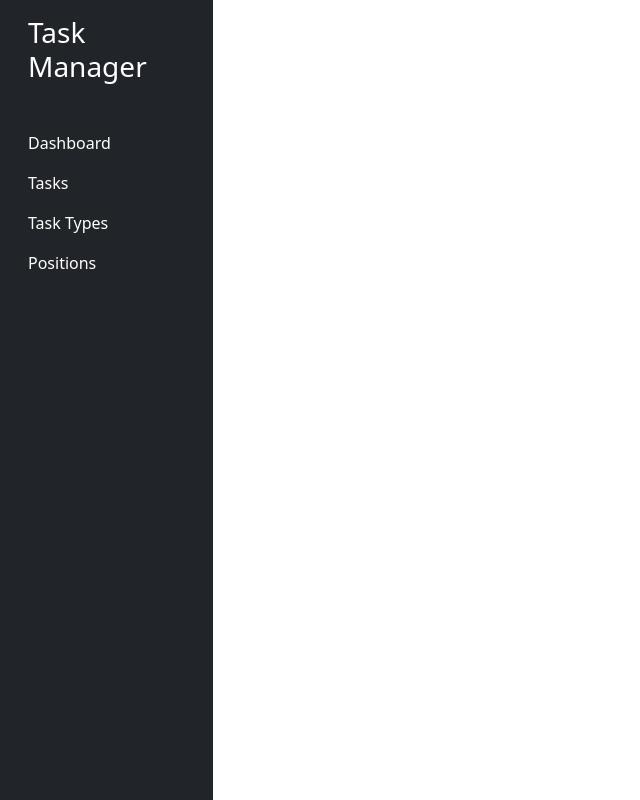
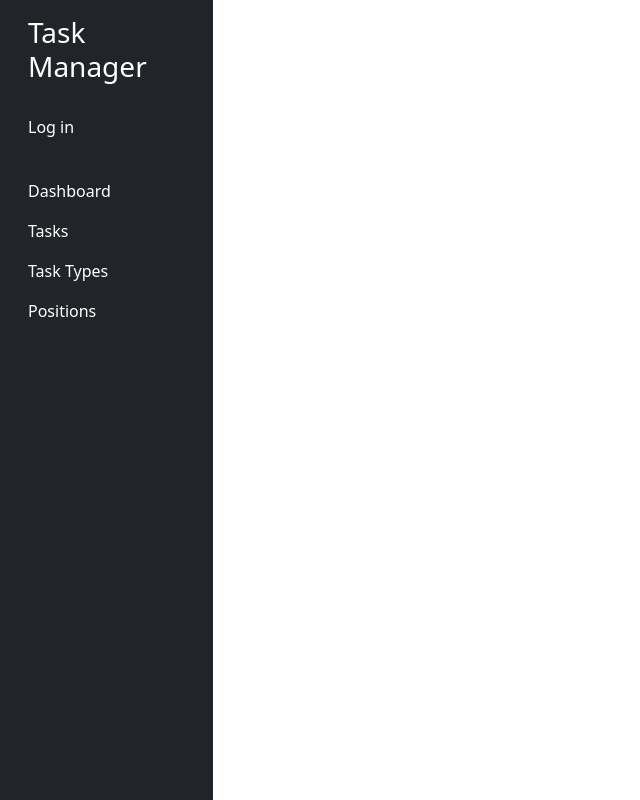
Before and after one commit to omerlenko/it-task-manager, a Django app: template templates/base.html in a window 1280 px wide. Shown: the whole page, without its empty margins (0-640 px from the left). Run offline with Django 5.2, Linux system fonts and the light colour scheme; the template is opened without the code that fills it, so the values that code supplies are empty.

Commit message:
add log in & log out links to sidebar

```diff
--- a/templates/includes/sidebar.html
+++ b/templates/includes/sidebar.html
@@ -2,9 +2,21 @@
   <div class="position-sticky">
     <h3 class="p-3">Task Manager</h3>
     <ul class="nav flex-column">
+      {% if user.is_authenticated %}
       <li class="nav-item">
-        <a class="nav-link text-white" href="#">{{ user.get_username }}</a>
+        <a class="nav-link text-white" href="#">My profile</a>
       </li>
+      <li class="nav-item mb-4">
+        <form action="{% url "logout" %}" method="post">
+          {% csrf_token %}
+          <button type="submit" class="nav-link text-white">Log out</button>
+        </form>
+      </li>
+      {% else %}
+        <li class="nav-item mb-4">
+          <a class="nav-link text-white" href="{% url "login" %}">Log in</a>
+        </li>
+      {% endif %}
       <li class="nav-item">
         <a class="nav-link text-white" href="#">Dashboard</a>
       </li>
```
Also changed, not shown: templates/registration/logged_out.html (added).
